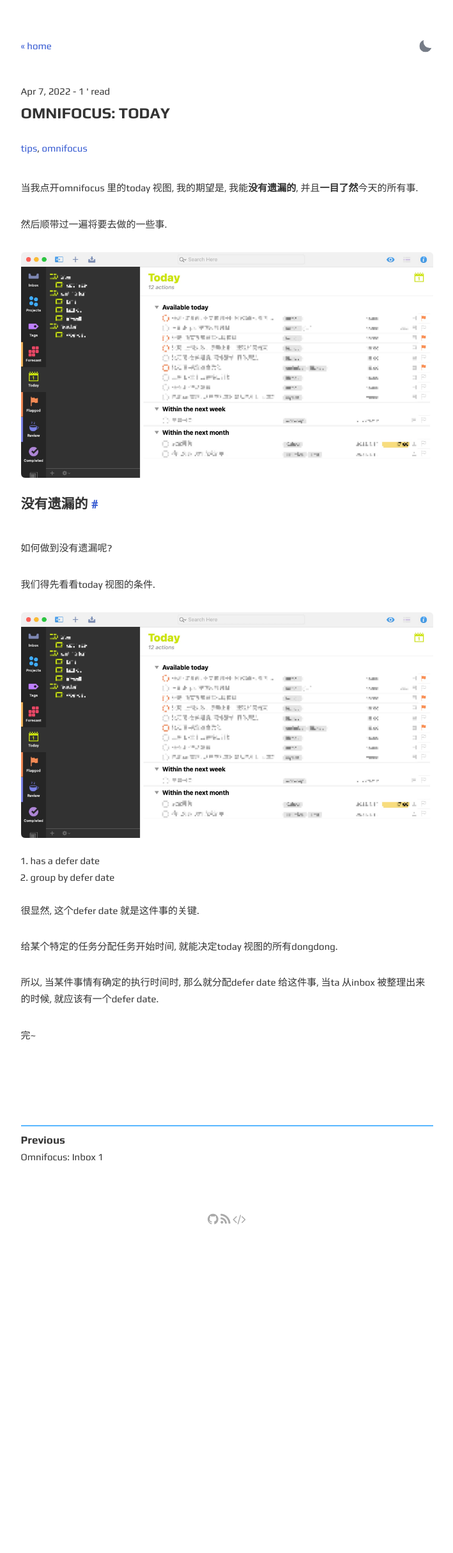
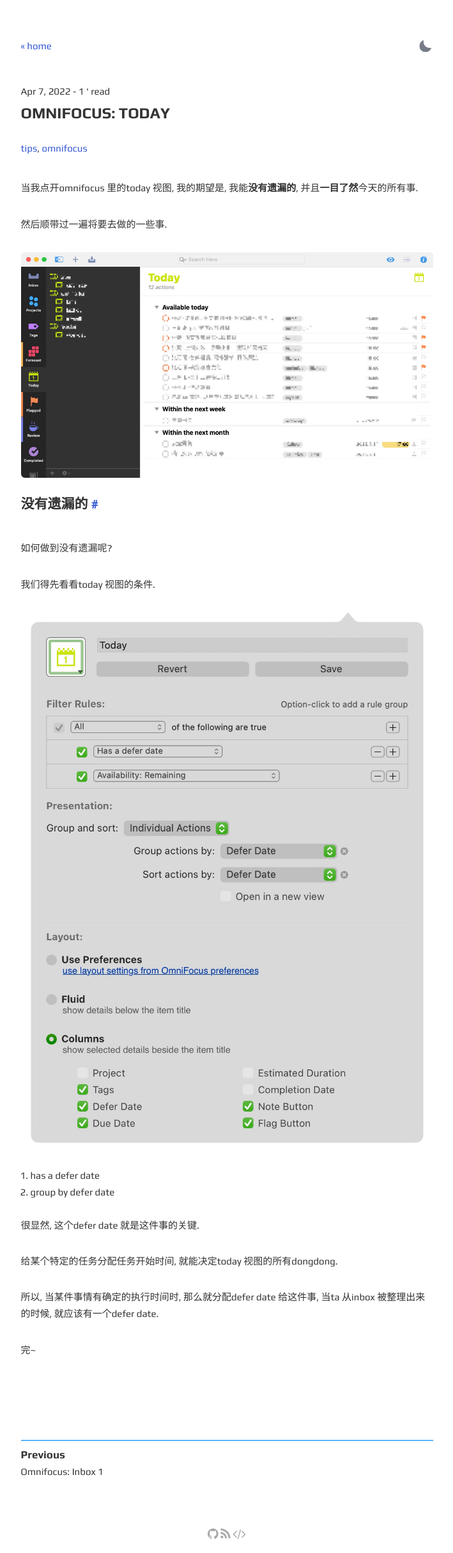
Before and after one commit to DavideBri/Gesko, a Jekyll site: the page built from _posts/2022-04-07-omnifocus-today.md, in a window 1280 px wide. Shown: the whole page at 64% size, without its empty margins (285-994 px from the left). Built offline with Jekyll 4.4.1, drawn with Linux system fonts in a browser that asks for light colours; comment, search, counter and statistics services are not loaded; before the commit the page ends 1936 px from its top, so only the background shows below that.

```diff
--- a/_posts/2022-04-07-omnifocus-today.md
+++ b/_posts/2022-04-07-omnifocus-today.md
@@ -19,7 +19,7 @@ published: true
 
 我们得先看看today 视图的条件.
 
-![Image]({{ site.url }}/images/post_images/2022-04-07-omnifocus-today/1.jpg)
+![Image]({{ site.url }}/images/post_images/2022-04-07-omnifocus-today/2.jpg)
 
 1. has a defer date
 2. group by defer date
```
Also changed, not shown: _posts/2022-04-06-omnifocus-inbox-1.md (+1 -1 lines).
